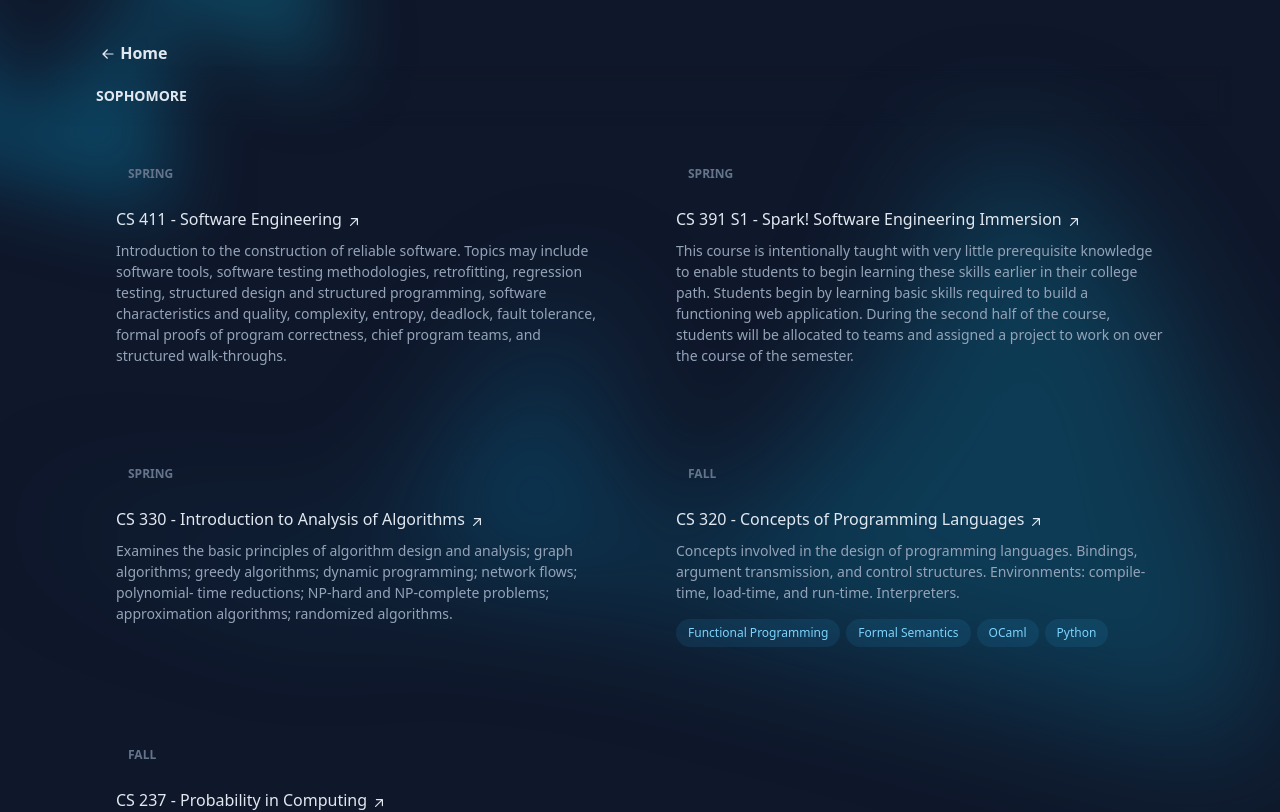
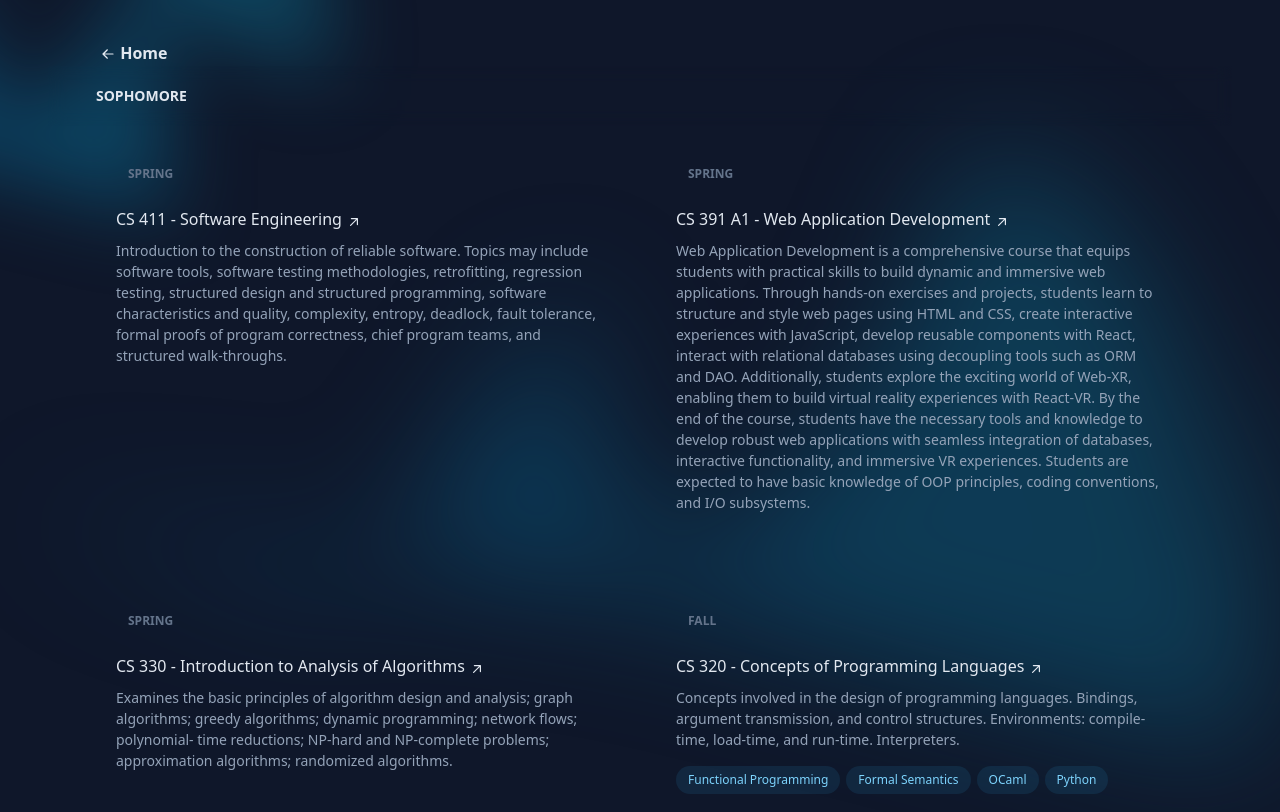
Before and after one commit to Alan0893/v2, a React (Create React App) app: page /courses in a window 1280 px wide. Shown: the top 812 px of the page. Built offline with nearby package versions, Linux system fonts and the light colour scheme.

Commit message:
updated courses

```diff
--- a/src/components/courses/Sophomore.js
+++ b/src/components/courses/Sophomore.js
@@ -60,7 +60,7 @@ const Sophomore = () => {
 								<a className={H3Container} href='https://bu.edu/cs/undergraduate/undergraduate-life/courses/topics/' target='_blank' rel='noreferrer'>
 									<span className={H3Span} />
 									<span>
-										CS 391 S1 - Spark! Software Engineering Immersion
+										CS 391 A1 - Web Application Development
 										<span className='inline-block'>
 											<svg xmlns='http://www.w3.org/2000/svg' viewBox='0 0 20 20' fill='currentColor' className={LinkSvg}>
 												<path fillRule='evenodd' d='M5.22 14.78a.75.75 0 001.06 0l7.22-7.22v5.69a.75.75 0 001.5 0v-7.5a.75.75 0 00-.75-.75h-7.5a.75.75 0 000 1.5h5.69l-7.22 7.22a.75.75 0 000 1.06z' clipRule='evenodd' />
@@ -70,7 +70,7 @@ const Sophomore = () => {
 								</a>
 							</h3>
 							<p className={InfoP}>
-								This course is intentionally taught with very little prerequisite knowledge to enable students to begin learning these skills earlier in their college path. Students begin by learning basic skills required to build a functioning web application. During the second half of the course, students will be allocated to teams and assigned a project to work on over the course of the semester.
+							Web Application Development is a comprehensive course that equips students with practical skills to build dynamic and immersive web applications. Through hands-on exercises and projects, students learn to structure and style web pages using HTML and CSS, create interactive experiences with JavaScript, develop reusable components with React, interact with relational databases using decoupling tools such as ORM and DAO. Additionally, students explore the exciting world of Web-XR, enabling them to build virtual reality experiences with React-VR. By the end of the course, students have the necessary tools and knowledge to develop robust web applications with seamless integration of databases, interactive functionality, and immersive VR experiences. Students are expected to have basic knowledge of OOP principles, coding conventions, and I/O subsystems.
 							</p>
 
 						</div>
--- a/src/components/sections/About.js
+++ b/src/components/sections/About.js
@@ -11,7 +11,6 @@ import {
   H3Span,
   LinkSvg,
   InfoP,
-  Links2,
   LinkWrapper,
   LinkText,
   RightArrowSvg
@@ -60,7 +59,7 @@ const About = () => {
                 <div className='text-slate-500'>Bachelor of Arts - BA, Computer Science</div>
               </h3>
               <p className={InfoP}>
-                <b>Grade: </b> Sophomore <br />
+                <b>Courses: </b> CS 112, CS 131, CS 132, CS 210, CS 237, CS 320, CS 330, CS 391 A1, CS 411 <br />
               </p>
             </div>
           </div>
```
